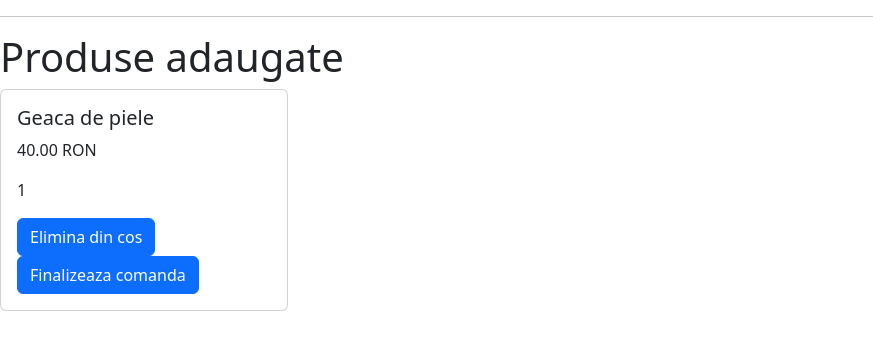
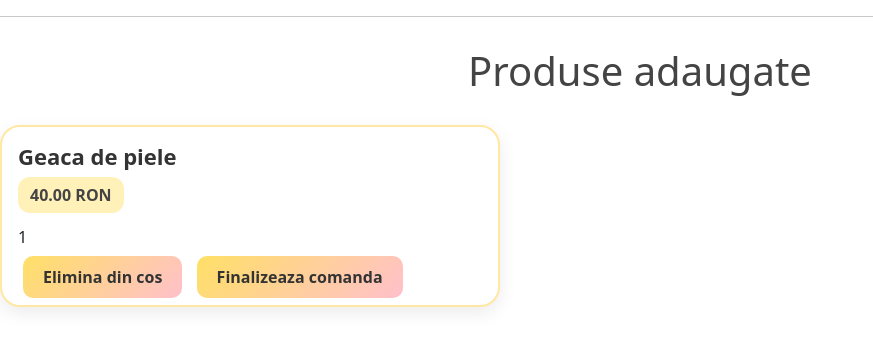
Before and after one commit to alexia-1306/ReStyle, a Django app: page /cart/ in a window 1280 px wide. Shown: the part 54-404 px from the top of the page, without its empty margins (0-873 px from the left). Run offline with Django 5.2, Linux system fonts and the light colour scheme; a user stored in the database is signed in; data comes from the database, SQL or seed files in the repository; both versions use the stored data as it was after the commit.

Commit message:
design stuff

```diff
--- a/templates/cart.html
+++ b/templates/cart.html
@@ -1,16 +1,85 @@
 {% extends 'base.html' %}
 {% block content %}
+<style>
+    .body{
+        background: linear-gradient(135deg, #eedc95, rgb(238, 182, 192, 0.4));
+    }
+    .cart-title{
+         text-align: center;
+        font-size: 36px;
+        font-weight: 800;
+        margin: 30px 0;
+        color: #444;
+    }
+
+    .card{
+        height: 100%;
+        display: flex;
+        flex-direction: column;
+        border: 2px solid #ffe8a3;
+        border-radius: 20px;
+        overflow: hidden;
+        box-shadow: 0 6px 18px rgba(0, 0, 0, 0.08);
+        transition: 0.2s ease;
+        width: 500px;
+    }
+
+    .card-title{
+        font-size: 22px;
+        font-weight: 700;
+        color: #333;
+    }
+
+    .card-text{
+        display: inline-block;
+        background: #fff1b8;
+        color: #444;
+        padding: 6px 12px;
+        border-radius: 12px;
+        font-weight: 700;
+        margin-bottom: 12px;
+    }
+
+    .btn-delete{
+    padding: 10px 20px;
+    background: linear-gradient(135deg, #ffe066, pink);
+    border: none;
+    border-radius: 10px;
+    font-weight: bold;
+    cursor: pointer;
+    transition: 0.3s;
+    margin: 10px 5px;
+    text-decoration: none;
+    color:#333
+    }
+
+    .btn-finish{
+    padding: 10px 20px;
+    background: linear-gradient(135deg, #ffe066, pink);
+    border: none;
+    border-radius: 10px;
+    font-weight: bold;
+    cursor: pointer;
+    transition: 0.3s;
+    margin: 10px 5px;
+    text-decoration: none;
+    color:#333
+    }
+</style>
+<div class="cart-title">
     <h1>Produse adaugate</h1>
+    </div>
     {% for item in items %}
-        <div class="card" style="width: 18rem;">
+        <div class="card">
             <div class="card-body">
                 <h5 class="card-title">{{ item.product.name }}</h5>
                 <p class="card-text">{{ item.product.price }} RON</p>
                 <p>{{ item.quantity }}</p>
-                <a href="{% url 'remove_from_cart' item.product.id %}" class="btn btn-primary">Elimina din cos</a>
-                <a href="{% url 'checkout' %}" class="btn btn-primary">Finalizeaza comanda</a>
+                <a href="{% url 'remove_from_cart' item.product.id %}" class="btn-delete">Elimina din cos</a>
+                <a href="{% url 'checkout' %}" class="btn-finish">Finalizeaza comanda</a>
             </div>
         </div>
     {% endfor %}
     {{ cart.total }}
+
 {% endblock %}
```
Also changed, not shown: templates/ad_list.html (+8 -1 lines), templates/favorites_list.html (+9 -0 lines), db.sqlite3.
